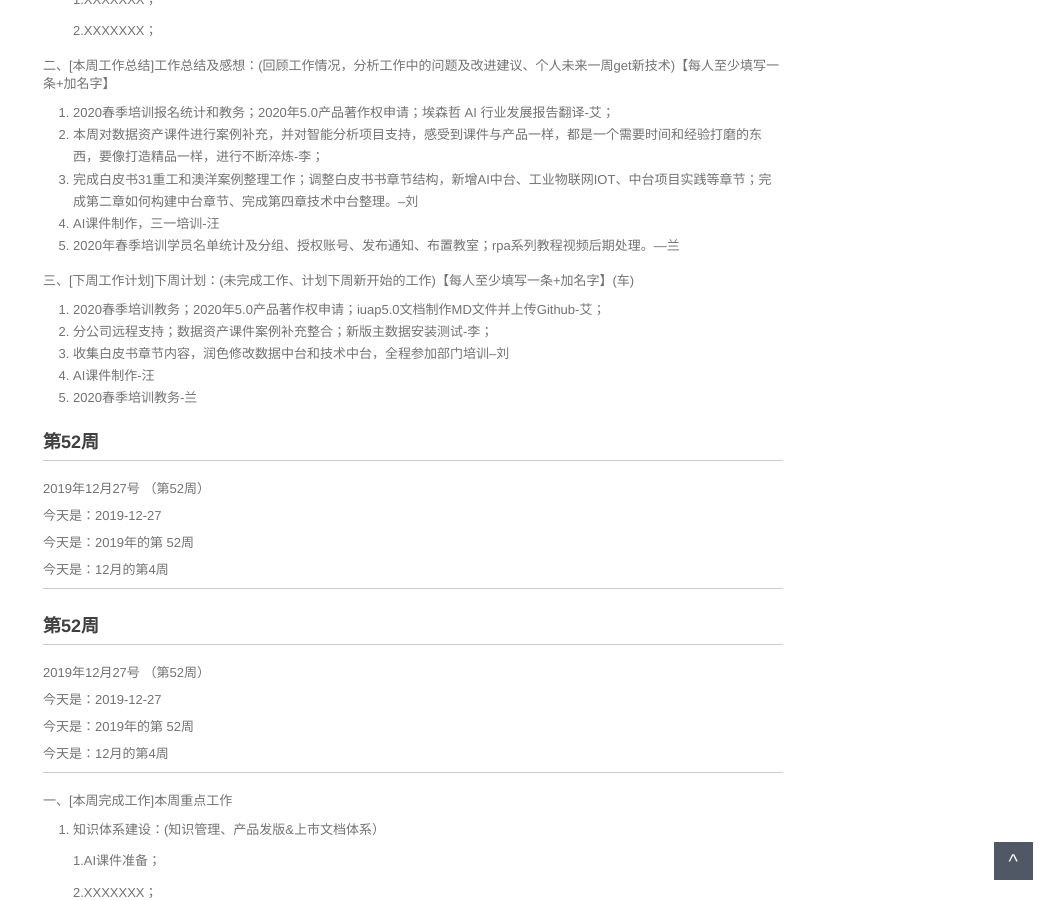
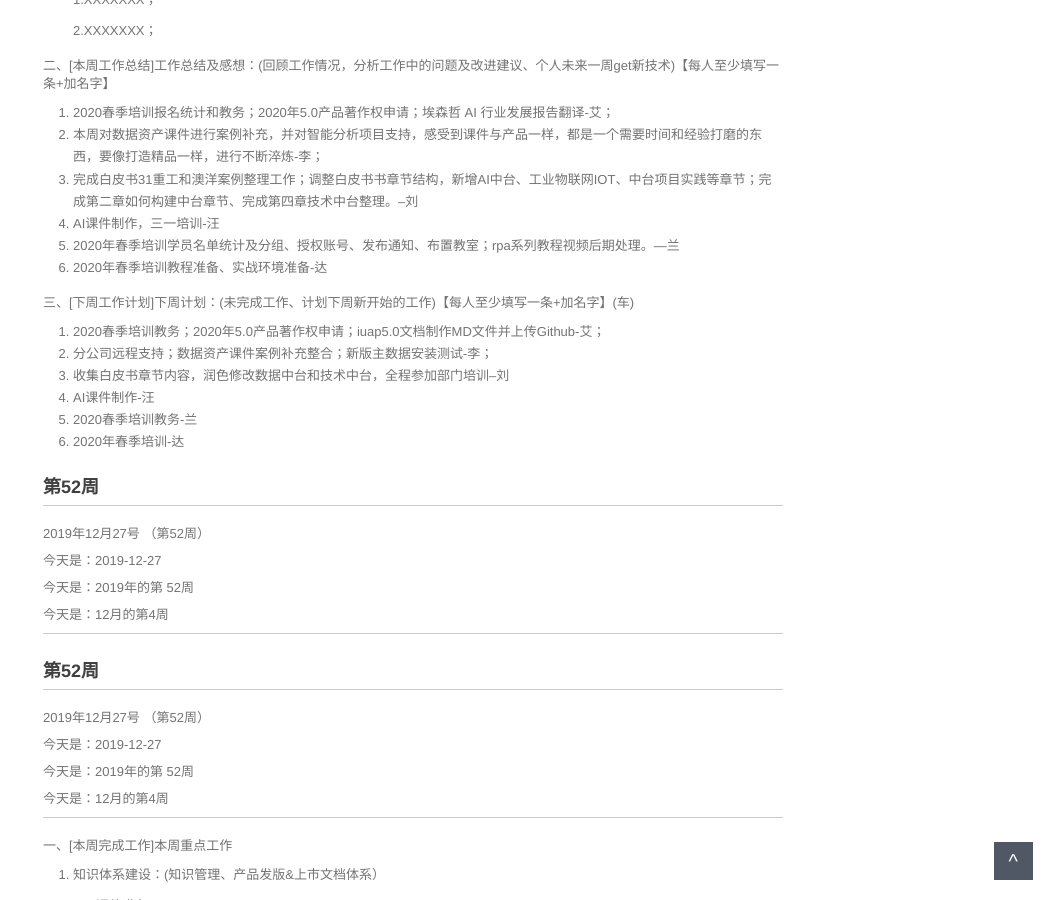
Before and after one commit to walllFlower/blog, a Jekyll site: the page built from _posts/2018-07-17-day_report_cxz.md, in a window 1280 px wide and 900 px high, scrolled down 1200 px. Shown: the whole window, without its empty margins (227-1280 px from the left). Built offline with Jekyll 4.4.1, drawn with Linux system fonts in a browser that asks for light colours; comment, search, counter and statistics services are not loaded.

Commit message:
Update 2018-07-17-day_report_cxz.md

```diff
--- a/_posts/2018-07-17-day_report_cxz.md
+++ b/_posts/2018-07-17-day_report_cxz.md
@@ -78,6 +78,7 @@ categories: 技术运营工作周报
 3. 完成白皮书31重工和澳洋案例整理工作；调整白皮书书章节结构，新增AI中台、工业物联网IOT、中台项目实践等章节；完成第二章如何构建中台章节、完成第四章技术中台整理。--刘
 4. AI课件制作，三一培训-汪
 5. 2020年春季培训学员名单统计及分组、授权账号、发布通知、布置教室；rpa系列教程视频后期处理。—兰
+6. 2020年春季培训教程准备、实战环境准备-达
 
 三、[下周工作计划]下周计划：(未完成工作、计划下周新开始的工作)【每人至少填写一条+加名字】(车)
 
@@ -86,6 +87,7 @@ categories: 技术运营工作周报
 3. 收集白皮书章节内容，润色修改数据中台和技术中台，全程参加部门培训--刘
 4. AI课件制作-汪
 5. 2020春季培训教务-兰
+6. 2020年春季培训-达
 
 
 
```
